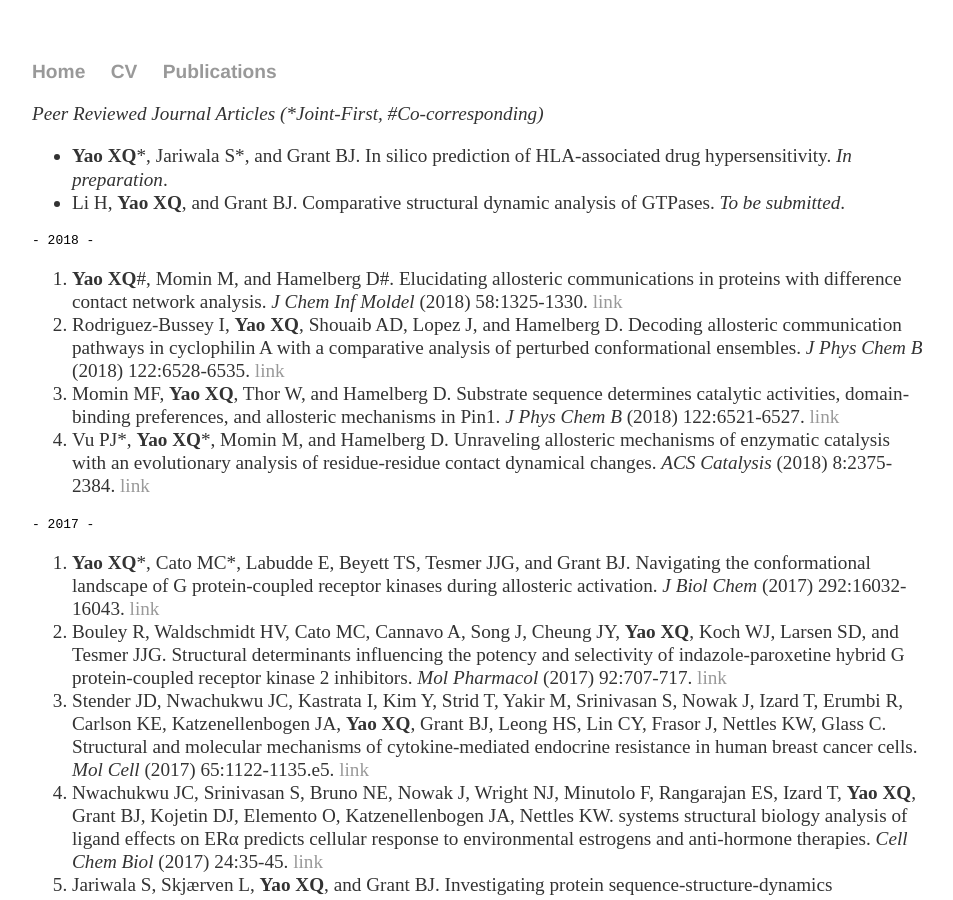
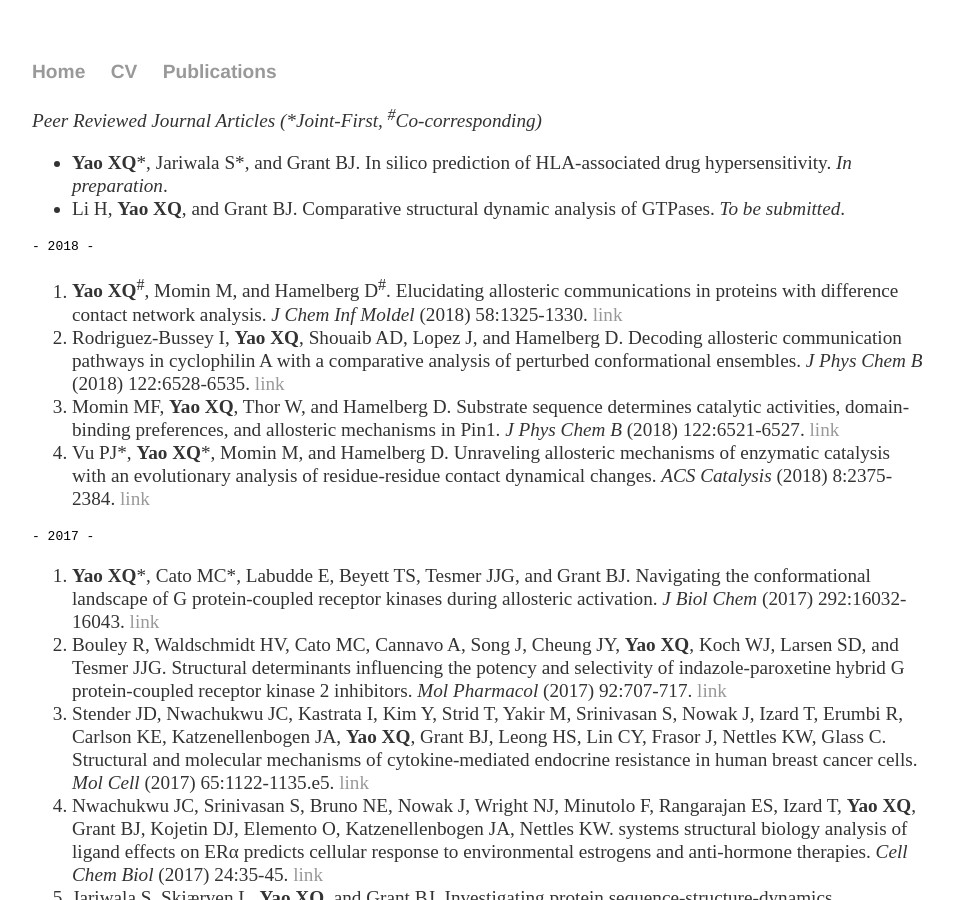
Before and after one commit to xinqyao/xinqyao.github.io, a Jekyll site: the page built from publications/index.md, in a window 1280 px wide and 900 px high. Shown: the whole window, without its empty margins (160-1113 px from the left). Built offline with Jekyll 4.4.1, drawn with Linux system fonts in a browser that asks for light colours.

Commit message:
Update index.md

```diff
--- a/publications/index.md
+++ b/publications/index.md
@@ -3,19 +3,19 @@ layout: default
 title: "Publications of Xin-Qiu Yao"
 ---
 
-*Peer Reviewed Journal Articles (\*Joint-First, #Co-corresponding)*
+*Peer Reviewed Journal Articles (\*Joint-First, <sup>#</sup>Co-corresponding)*
 - **Yao XQ**\*, Jariwala S\*, and Grant BJ. In silico prediction of HLA-associated drug hypersensitivity. *In preparation*.
 - Li H, **Yao XQ**, and Grant BJ. Comparative structural dynamic analysis of GTPases. *To be submitted*.
-
-<pre>- 2018 -</pre>
-
-1. **Yao XQ**#, Momin M, and Hamelberg D#. Elucidating allosteric communications in proteins with difference contact network analysis. *J Chem Inf Moldel* (2018) 58:1325-1330. [link](https://doi.org/10.1021/acs.jcim.8b00250)
+<pre>
+- 2018 -
+</pre>
+1. **Yao XQ**<sup>#</sup>, Momin M, and Hamelberg D<sup>#</sup>. Elucidating allosteric communications in proteins with difference contact network analysis. *J Chem Inf Moldel* (2018) 58:1325-1330. [link](https://doi.org/10.1021/acs.jcim.8b00250)
 2. Rodriguez-Bussey I, **Yao XQ**, Shouaib AD, Lopez J, and Hamelberg D. Decoding allosteric communication pathways in cyclophilin A with a comparative analysis of perturbed conformational ensembles. *J Phys Chem B* (2018) 122:6528-6535. [link](https://doi.org/10.1021/acs.jpcb.8b03824)
 3. Momin MF, **Yao XQ**, Thor W, and Hamelberg D. Substrate sequence determines catalytic activities, domain-binding preferences, and allosteric mechanisms in Pin1. *J Phys Chem B* (2018) 122:6521-6527. [link](https://doi.org/10.1021/acs.jpcb.8b038192)
 4. Vu PJ\*, **Yao XQ**\*, Momin M, and Hamelberg D. Unraveling allosteric mechanisms of enzymatic catalysis with an evolutionary analysis of residue-residue contact dynamical changes. *ACS Catalysis* (2018) 8:2375-2384. [link](https://doi.org/10.1021/acscatal.7b04263)
-
-<pre>- 2017 -</pre>
-
+<pre>
+- 2017 -
+</pre>
 5. **Yao XQ**\*, Cato MC\*, Labudde E, Beyett TS, Tesmer JJG, and Grant BJ. Navigating the conformational landscape of G protein-coupled receptor kinases during allosteric activation. *J Biol Chem* (2017) 292:16032-16043. [link](https://doi.org/10.1074/jbc.m117.807461)
 6. Bouley R, Waldschmidt HV, Cato MC, Cannavo A, Song J, Cheung JY, **Yao XQ**, Koch WJ, Larsen SD, and Tesmer JJG. Structural determinants influencing the potency and selectivity of indazole-paroxetine hybrid G protein-coupled receptor kinase 2 inhibitors. *Mol Pharmacol* (2017) 92:707-717. [link](https://doi.org/10.1124/mol.117.110130)
 7. Stender JD, Nwachukwu JC, Kastrata I, Kim Y, Strid T, Yakir M, Srinivasan S, Nowak J, Izard T, Erumbi R, Carlson KE, Katzenellenbogen JA, **Yao XQ**, Grant BJ, Leong HS, Lin CY, Frasor J, Nettles KW, Glass C. Structural and molecular mechanisms of cytokine-mediated endocrine resistance in human breast cancer cells. *Mol Cell* (2017) 65:1122-1135.e5. [link](https://doi.org/10.1016/j.molcel.2017.02.008)
```
